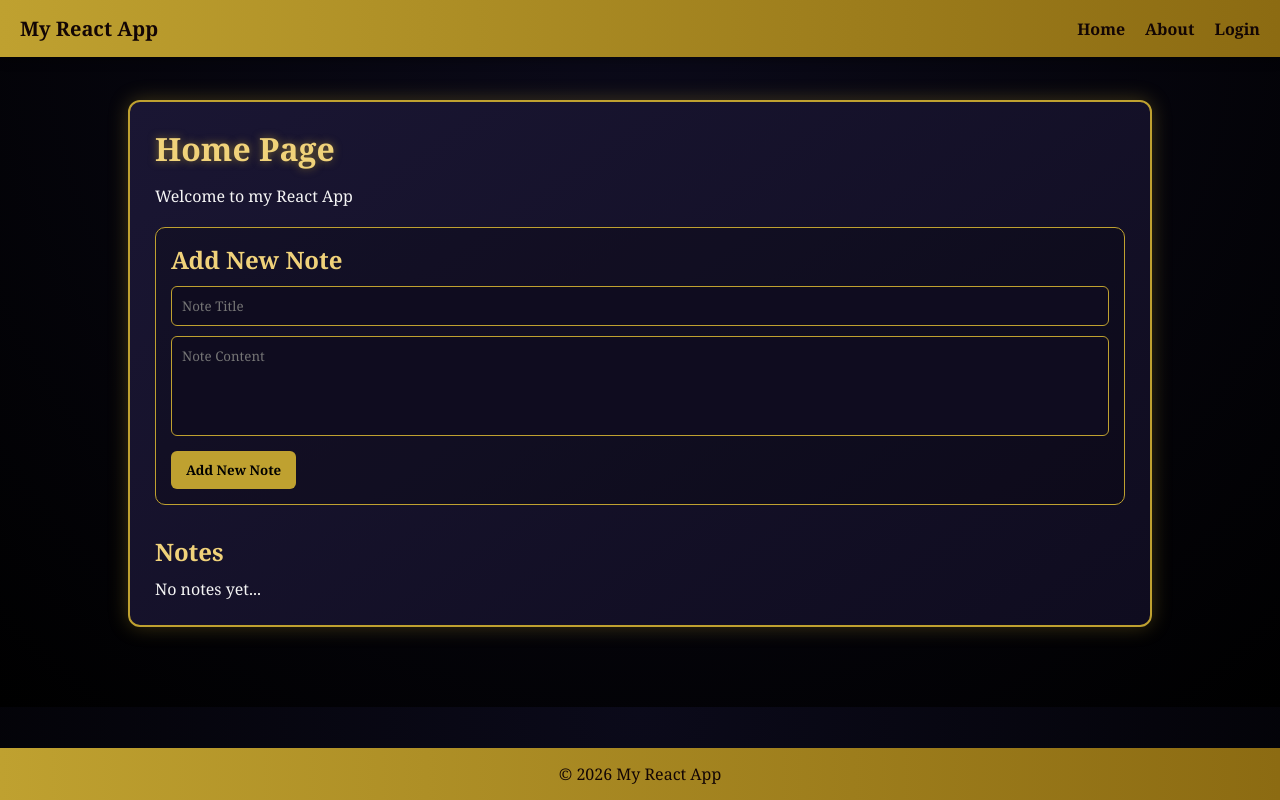
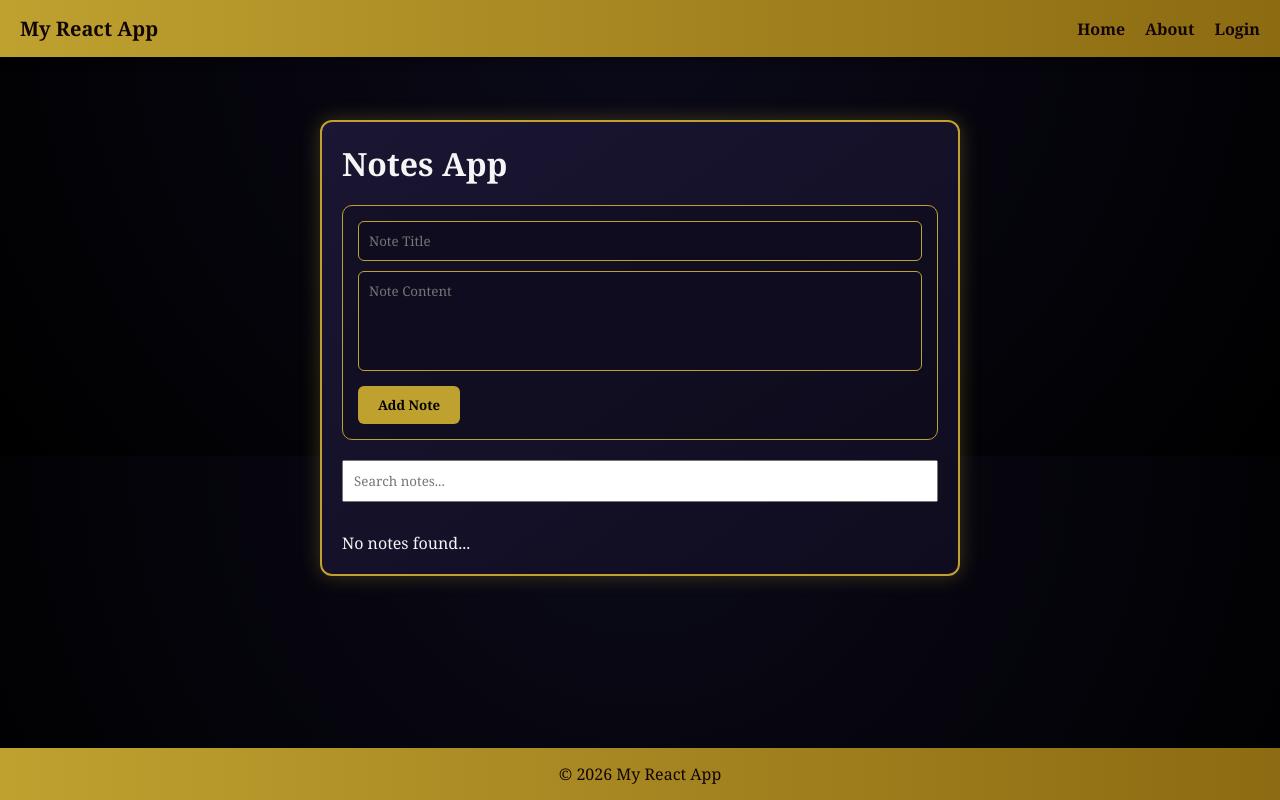
Before and after one commit to mecsung/CTAPDEVL-BSCS231A, a React (Create React App) app in the folder frontend/: page / in a window 1280 px wide. Built offline with nearby package versions, Linux system fonts and the light colour scheme.

Commit message:
added feature: UPDATE, DELETE, SEARCH NOTE

```diff
--- /dev/null
+++ b/frontend/src/components/NoteData.js
@@ -0,0 +1,122 @@
+import { useState } from "react";
+import { useNotesContext } from "../hooks/useNotesContext";
+
+const NoteData = ({ note }) => {
+
+    const { dispatch } = useNotesContext();
+
+    const [isEditing, setIsEditing] = useState(false);
+
+    const [editedTitle, setEditedTitle] = useState(note.title);
+
+    const [editedContent, setEditedContent] = useState(note.content);
+
+    // DELETE NOTE
+    const handleDelete = () => {
+
+        dispatch({
+            type: "DELETE_NOTE",
+            payload: note
+        });
+    };
+
+    // UPDATE NOTE
+    const handleUpdate = () => {
+
+        const updatedNote = {
+            ...note,
+            title: editedTitle,
+            content: editedContent
+        };
+
+        dispatch({
+            type: "UPDATE_NOTE",
+            payload: updatedNote
+        });
+
+        setIsEditing(false);
+    };
+
+    return (
+        <div
+            className="note-card"
+            style={{
+                border: "1px solid #ccc",
+                padding: "15px",
+                marginBottom: "10px",
+                borderRadius: "10px"
+            }}
+        >
+
+            {isEditing ? (
+                <>
+                    <input
+                        type="text"
+                        value={editedTitle}
+                        onChange={(e) =>
+                            setEditedTitle(e.target.value)
+                        }
+                        style={{
+                            width: "100%",
+                            marginBottom: "10px"
+                        }}
+                    />
+
+                    <textarea
+                        value={editedContent}
+                        onChange={(e) =>
+                            setEditedContent(e.target.value)
+                        }
+                        style={{
+                            width: "100%",
+                            marginBottom: "10px"
+                        }}
+                    />
+
+                    <button
+                        onClick={handleUpdate}
+                        style={{
+                            marginRight: "10px"
+                        }}
+                    >
+                        Save
+                    </button>
+                </>
+            ) : (
+                <>
+                    <h3>{note.title}</h3>
+
+                    <p>{note.content}</p>
+
+                    <button
+                        onClick={() =>
+                            setIsEditing(true)
+                        }
+                        style={{
+                            marginRight: "10px"
+                        }}
+                    >
+                        Edit
+                    </button>
+                </>
+            )}
+
+            <button
+                onClick={handleDelete}
+                style={{
+                    backgroundColor: "red",
+                    color: "white",
+                    border: "none",
+                    padding: "5px 10px",
+                    borderRadius: "5px",
+                    cursor: "pointer"
+                }}
+            >
+                Delete
+            </button>
+
+        </div>
+    );
+};
+
+export default NoteData;
--- /dev/null
+++ b/frontend/src/components/SearchNote.js
@@ -0,0 +1,33 @@
+import { useNotesContext } from "../hooks/useNotesContext";
+
+const SearchNote = () => {
+
+    const { dispatch, search } = useNotesContext();
+
+    const handleSearch = (e) => {
+
+        dispatch({
+            type: "SET_SEARCH",
+            payload: e.target.value
+        });
+    };
+
+    return (
+        <div style={{ marginBottom: "20px" }}>
+
+            <input
+                type="text"
+                placeholder="Search notes..."
+                value={search}
+                onChange={handleSearch}
+                style={{
+                    width: "100%",
+                    padding: "10px"
+                }}
+            />
+
+        </div>
+    );
+};
+
+export default SearchNote;
--- a/frontend/src/context/NotesContext.js
+++ b/frontend/src/context/NotesContext.js
@@ -3,10 +3,37 @@ import { createContext, useReducer } from "react";
 export const NotesContext = createContext();
 
 const notesReducer = (state, action) => {
+
   switch (action.type) {
+
     case "CREATE_NOTE":
       return {
+        ...state,
         notes: [action.payload, ...state.notes]
+      };
+
+    case "DELETE_NOTE":
+      return {
+        ...state,
+        notes: state.notes.filter(
+          (note) => note.id !== action.payload.id
+        )
+      };
+
+    case "UPDATE_NOTE":
+      return {
+        ...state,
+        notes: state.notes.map((note) =>
+          note.id === action.payload.id
+            ? action.payload
+            : note
+        )
+      };
+
+    case "SET_SEARCH":
+      return {
+        ...state,
+        search: action.payload
       };
 
     default:
@@ -15,8 +42,10 @@ const notesReducer = (state, action) => {
 };
 
 export const NotesContextProvider = ({ children }) => {
+
   const [state, dispatch] = useReducer(notesReducer, {
-    notes: []
+    notes: [],
+    search: ""
   });
 
   return (
--- a/frontend/src/hooks/useNotesContext.js
+++ b/frontend/src/hooks/useNotesContext.js
@@ -2,10 +2,13 @@ import { useContext } from "react";
 import { NotesContext } from "../context/NotesContext";
 
 export const useNotesContext = () => {
+
   const context = useContext(NotesContext);
 
   if (!context) {
-    throw Error("useNotesContext must be used inside NotesContextProvider");
+    throw Error(
+      "useNotesContext must be used inside NotesContextProvider"
+    );
   }
 
   return context;
--- a/frontend/src/index.css
+++ b/frontend/src/index.css
@@ -12,15 +12,18 @@ body {
 
 /* MAIN CONTAINER (Hogwarts parchment vibe) */
 .container {
-  width: 80%;
-  margin: 100px auto 80px auto;
+  width: 50%;
   padding: 25px;
+  margin: 0 auto 40px auto;
+
+  position: relative;
+  top: 120px; /* pushes it down from fixed header */
+
   background: linear-gradient(145deg, #1a1633, #0f0c1f);
   border: 2px solid #bfa130;
   border-radius: 12px;
   box-shadow: 0 0 20px rgba(191, 161, 48, 0.3);
 }
-
 /* TITLE */
 .page-title {
   font-size: 32px;
--- a/frontend/src/pages/Home.js
+++ b/frontend/src/pages/Home.js
@@ -1,14 +1,26 @@
 import { useState } from "react";
+
 import { useNotesContext } from "../hooks/useNotesContext";
 
+import NoteData from "../components/NoteData";
+
+import SearchNote from "../components/SearchNote";
+
 function Home() {
-  const { notes, dispatch } = useNotesContext();
+
+  const { notes, dispatch, search } =
+    useNotesContext();
 
   const [title, setTitle] = useState("");
+
   const [content, setContent] = useState("");
 
+  // CREATE NOTE
   const handleAddNote = () => {
-    if (!title.trim() || !content.trim()) return;
+
+    if (!title.trim() || !content.trim()) {
+      return;
+    }
 
     const newNote = {
       id: Date.now(),
@@ -16,48 +28,107 @@ function Home() {
       content
     };
 
-    dispatch({ type: "CREATE_NOTE", payload: newNote });
+    dispatch({
+      type: "CREATE_NOTE",
+      payload: newNote
+    });
 
     setTitle("");
+
     setContent("");
   };
 
+  // SEARCH FILTER
+  const filteredNotes = notes.filter((note) =>
+    note.title.toLowerCase().includes(
+      search.toLowerCase()
+    ) ||
+    note.content.toLowerCase().includes(
+      search.toLowerCase()
+    )
+  );
+
   return (
-    <div className="container">
-      <h1 className="page-title">Home Page</h1>
-      <p>Welcome to my React App</p>
+    <div
+      className="container"
+      style={{
+        maxWidth: "700px",
+        margin: "0 auto",
+        padding: "20px"
+      }}
+    >
 
-      <div className="note-form">
-        <h2>Add New Note</h2>
+      <h1>Notes App</h1>
+
+      {/* ADD NOTE FORM */}
+
+      <div
+        className="note-form"
+        style={{
+          marginBottom: "20px"
+        }}
+      >
 
         <input
           type="text"
           placeholder="Note Title"
           value={title}
-          onChange={(e) => setTitle(e.target.value)}
+          onChange={(e) =>
+            setTitle(e.target.value)
+          }
+          style={{
+            width: "100%",
+            padding: "10px",
+            marginBottom: "10px"
+          }}
         />
 
         <textarea
           placeholder="Note Content"
           value={content}
-          onChange={(e) => setContent(e.target.value)}
+          onChange={(e) =>
+            setContent(e.target.value)
+          }
+          style={{
+            width: "100%",
+            padding: "10px",
+            marginBottom: "10px"
+          }}
         />
 
-        <button onClick={handleAddNote}>Add New Note</button>
+        <button
+          onClick={handleAddNote}
+          style={{
+            padding: "10px 20px",
+            cursor: "pointer"
+          }}
+        >
+          Add Note
+        </button>
+
       </div>
 
+      {/* SEARCH */}
+
+      <SearchNote />
+
+      {/* NOTES */}
+
       <div className="notes-list">
-        <h2>Notes</h2>
 
-        {notes.length === 0 && <p>No notes yet...</p>}
+        {filteredNotes.length === 0 ? (
+          <p>No notes found...</p>
+        ) : (
+          filteredNotes.map((note) => (
+            <NoteData
+              key={note.id}
+              note={note}
+            />
+          ))
+        )}
 
-        {notes.map((note) => (
-          <div key={note.id} className="note-card">
-            <h3>{note.title}</h3>
-            <p>{note.content}</p>
-          </div>
-        ))}
       </div>
+
     </div>
   );
 }
```
Also changed, not shown: 1 other file (tests, documents, lock files or other folders).
